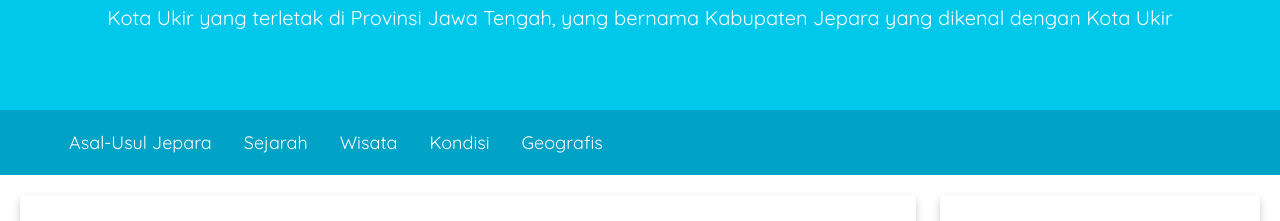
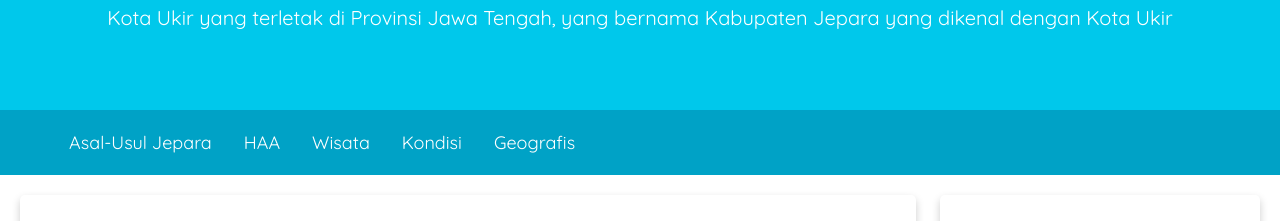
Before and after one commit to Dhiooonn/TA-Dicoding-Dasar-LandingPage-Kota-Jepara, a plain HTML site: page index.html in a window 1280 px wide. Shown: the part 159-380 px from the top of the page. Drawn offline with Linux system fonts and the light colour scheme.

Commit message:
merubah navbar sejarah

```diff
--- a/index.html
+++ b/index.html
@@ -37,7 +37,7 @@
       <nav>
         <ul>
           <li><a href="#Asal Usul Jepara">Asal-Usul Jepara</a></li>
-          <li><a href="#Sejarah">Sejarah</a></li>
+          <li><a href="#Sejarah">HAA</a></li>
           <li><a href="#Wisata">Wisata</a></li>
           <li><a href="#Kondisi">Kondisi</a></li>
           <li><a href="#Geografis">Geografis</a></li>
```
